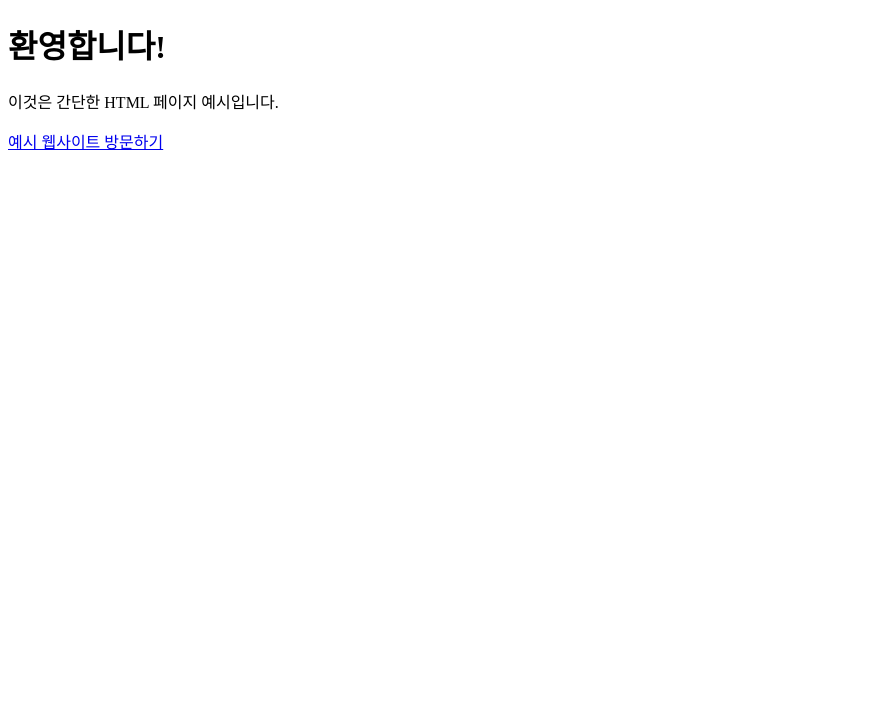
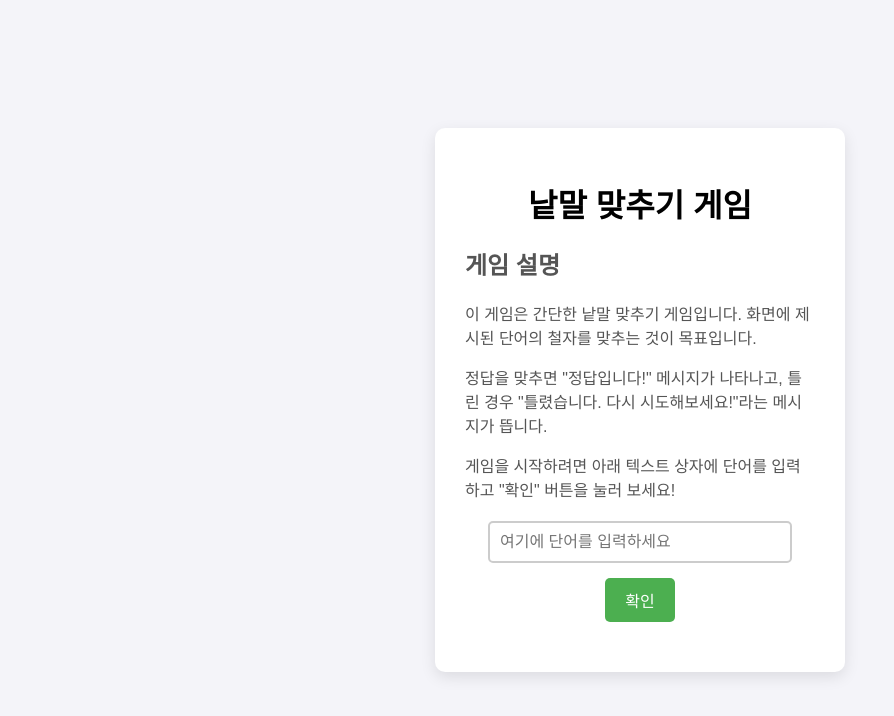
Before and after one commit to Emmett6401/web002, a plain HTML site: page index.html in a window 1280 px wide. Shown: the whole page, without its empty margins (0-894 px from the left). Drawn offline with Linux system fonts and the light colour scheme.

Commit message:
Update index.html

```diff
--- a/index.html
+++ b/index.html
@@ -3,11 +3,98 @@
 <head>
     <meta charset="UTF-8">
     <meta name="viewport" content="width=device-width, initial-scale=1.0">
-    <title>간단한 페이지</title>
+    <title>낱말 맞추기 게임</title>
+    <style>
+        body {
+            font-family: Arial, sans-serif;
+            display: flex;
+            justify-content: center;
+            align-items: center;
+            height: 100vh;
+            margin: 0;
+            background-color: #f4f4f9;
+        }
+        .game-container {
+            text-align: center;
+            padding: 30px;
+            border-radius: 10px;
+            background-color: white;
+            box-shadow: 0px 5px 15px rgba(0, 0, 0, 0.1);
+            width: 350px;
+        }
+        h1 {
+            font-size: 2rem;
+            margin-bottom: 20px;
+        }
+        .instructions {
+            text-align: left;
+            margin-bottom: 20px;
+            font-size: 1rem;
+            color: #555;
+        }
+        input[type="text"] {
+            padding: 10px;
+            font-size: 1rem;
+            border: 2px solid #ccc;
+            border-radius: 5px;
+            width: 80%;
+            margin-bottom: 15px;
+        }
+        button {
+            padding: 10px 20px;
+            font-size: 1rem;
+            background-color: #4CAF50;
+            color: white;
+            border: none;
+            border-radius: 5px;
+            cursor: pointer;
+        }
+        button:hover {
+            background-color: #45a049;
+        }
+        .message {
+            margin-top: 20px;
+            font-size: 1.2rem;
+            color: #ff5733;
+        }
+    </style>
 </head>
 <body>
-    <h1>환영합니다!</h1>
-    <p>이것은 간단한 HTML 페이지 예시입니다.</p>
-    <a href="https://www.example.com" target="_blank">예시 웹사이트 방문하기</a>
+
+    <div class="game-container">
+        <h1>낱말 맞추기 게임</h1>
+
+        <!-- 게임 설명서 -->
+        <div class="instructions">
+            <h2>게임 설명</h2>
+            <p>이 게임은 간단한 낱말 맞추기 게임입니다. 화면에 제시된 단어의 철자를 맞추는 것이 목표입니다.</p>
+            <p>정답을 맞추면 "정답입니다!" 메시지가 나타나고, 틀린 경우 "틀렸습니다. 다시 시도해보세요!"라는 메시지가 뜹니다.</p>
+            <p>게임을 시작하려면 아래 텍스트 상자에 단어를 입력하고 "확인" 버튼을 눌러 보세요!</p>
+        </div>
+
+        <!-- 사용자 입력 및 게임 -->
+        <input type="text" id="userInput" placeholder="여기에 단어를 입력하세요">
+        <br>
+        <button onclick="checkWord()">확인</button>
+        <p class="message" id="message"></p>
+    </div>
+
+    <script>
+        const correctWord = "사과"; // 정답 단어
+
+        function checkWord() {
+            const userInput = document.getElementById("userInput").value;
+            const messageElement = document.getElementById("message");
+
+            if (userInput === correctWord) {
+                messageElement.textContent = "정답입니다!";
+                messageElement.style.color = "green";
+            } else {
+                messageElement.textContent = "틀렸습니다. 다시 시도해보세요!";
+                messageElement.style.color = "red";
+            }
+        }
+    </script>
+
 </body>
 </html>
```
